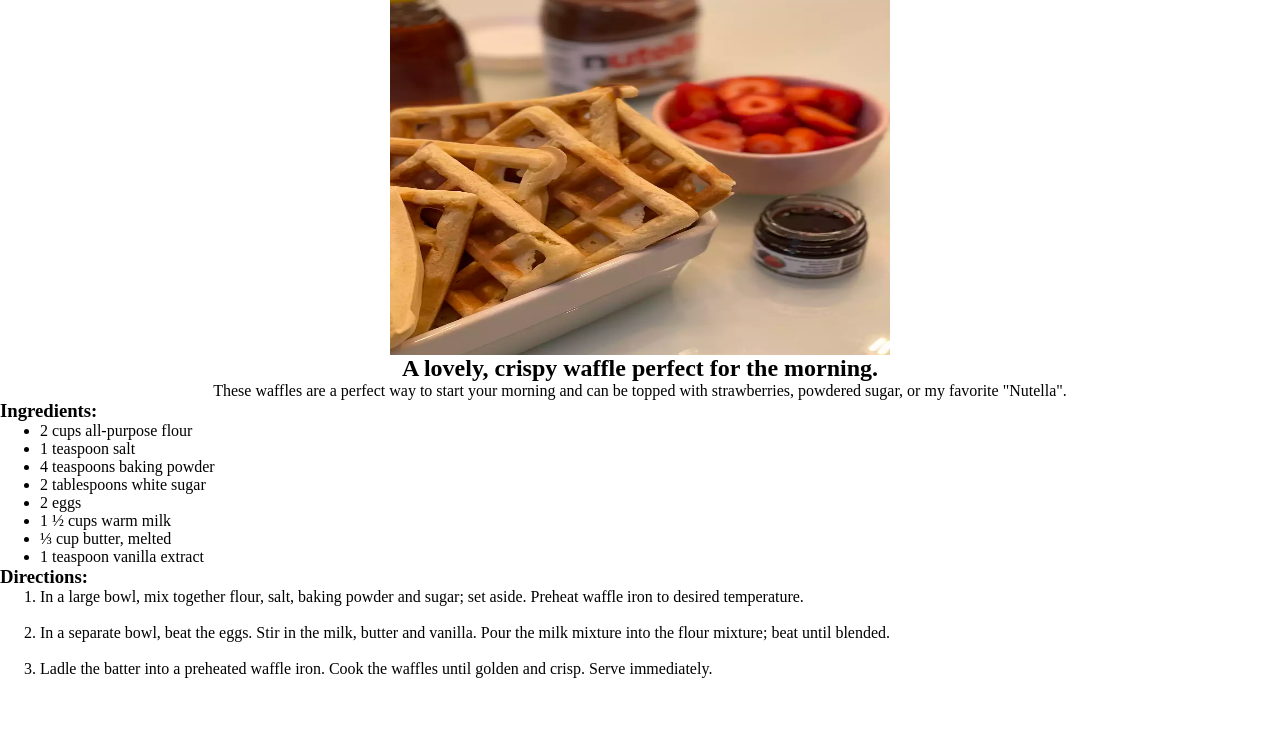
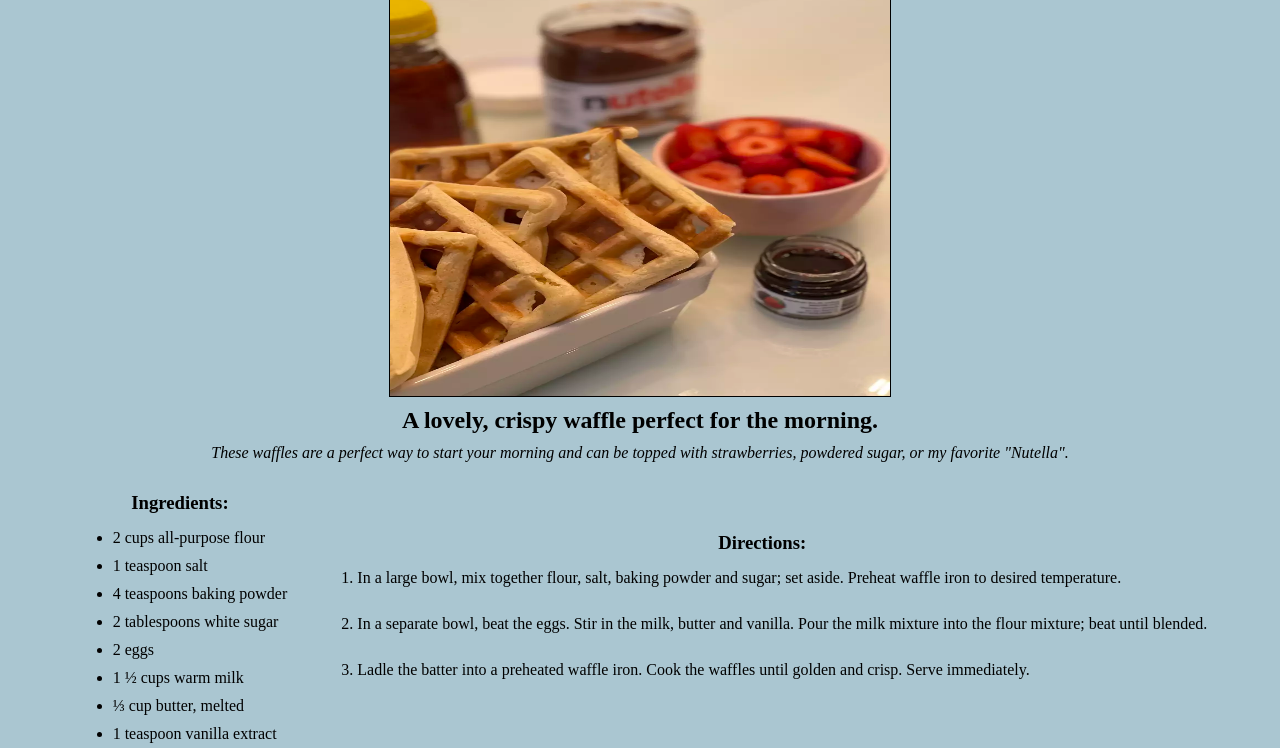
Before and after one commit to DMG1k/odin-recipes, a plain HTML site: page recipes/waffles.html in a window 1280 px wide. Shown: the part 163-911 px from the top of the page. Before the commit the page ends 841 px from the top, so only its background shows below. Drawn offline with Linux system fonts and the light colour scheme.

Commit message:
finishing up on the waffle recipe page

```diff
--- a/recipes/waffles.html
+++ b/recipes/waffles.html
@@ -36,7 +36,8 @@
 
         </section>
 
-
+        <section class="waffle-ingredient-direction-container">
+            <section class="ingredient-section">
                 <h3>Ingredients:</h3>
 
                 <ul>
@@ -49,7 +50,9 @@
                     <li>⅓ cup butter, melted</li>
                     <li>1 teaspoon vanilla extract</li>
                 </ul>
+            </section>
 
+            <section class="direction-section">
                 <h3>Directions:</h3>
 
                 <ol>
@@ -73,8 +76,8 @@
                     </li>
 
                 </ol>
-
-
+            </section>
+        </section>
 
     </body>
 </html>
--- a/stylesheets/styles.css
+++ b/stylesheets/styles.css
@@ -1,3 +1,3 @@
 * {
-    background-color: aqua;
+
 }
--- a/stylesheets/wafflestyle.css
+++ b/stylesheets/wafflestyle.css
@@ -3,7 +3,7 @@
 }
 
 .waffle-nav {
-    background-color: whitesmoke;
+    background-color: rgb(166, 181, 209);
     padding: 10px 10px 10px 10px;
 }
 
@@ -21,16 +21,69 @@
     font-size: 50px;
 }
 
+.waffle-ingredient-direction-container {
+    display: flex;
+    flex-direction: row;
+    justify-content:space-evenly;
+    align-items: flex-start;
+    padding-top: 10px;
+}
+
 .waffle-intro {
     display: flex;
     justify-content: center;
     flex-direction: column;
 }
 
+.waffle-tag-line {
+    padding: 10px 0px 10px 0px;
+}
+
+.waffle-desc {
+    font-style: italic;
+}
+
 .waffle-intro h1 {
     font-size: 35px;
+    padding: 30px 0px 10px 0px;
 }
 .waffle-image {
     height: 400px;
     width: 500px;
+    border: solid black 1px;
 }
+
+.ingredient-section {
+    display: flex;
+    justify-content: center;
+    flex-direction: column;
+    margin-right: 20px;
+}
+
+.ingredient-section li {
+    padding: 5px 0px 5px 0px;
+}
+
+.ingredient-section h3 {
+    padding: 20px 0px 10px 0px;
+}
+
+.direction-section {
+    display: flex;
+    justify-content: center;
+    flex-direction: column;
+    margin-left: 10px;
+    padding-bottom: 25px;
+}
+
+.direction-section li {
+    padding: 5px 0px 5px 0px;
+}
+
+.direction-section h3 {
+    padding: 20px 0px 10px 0px;
+}
+
+.waffle-ingredient-direction-container , .waffle-intro {
+    background-color: #aac6d1;
+}
```
Lines whose indentation alone changed are shown as unchanged.
